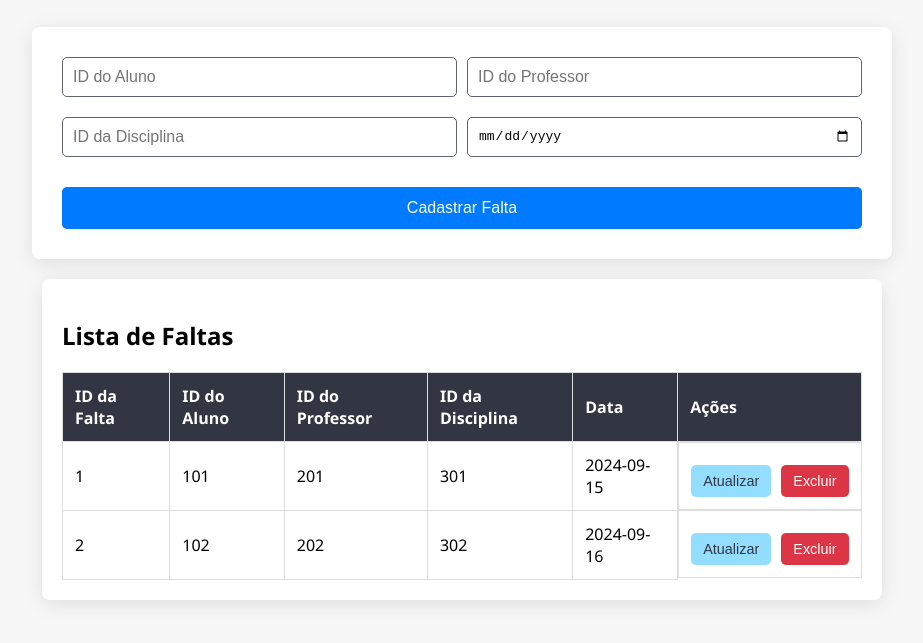
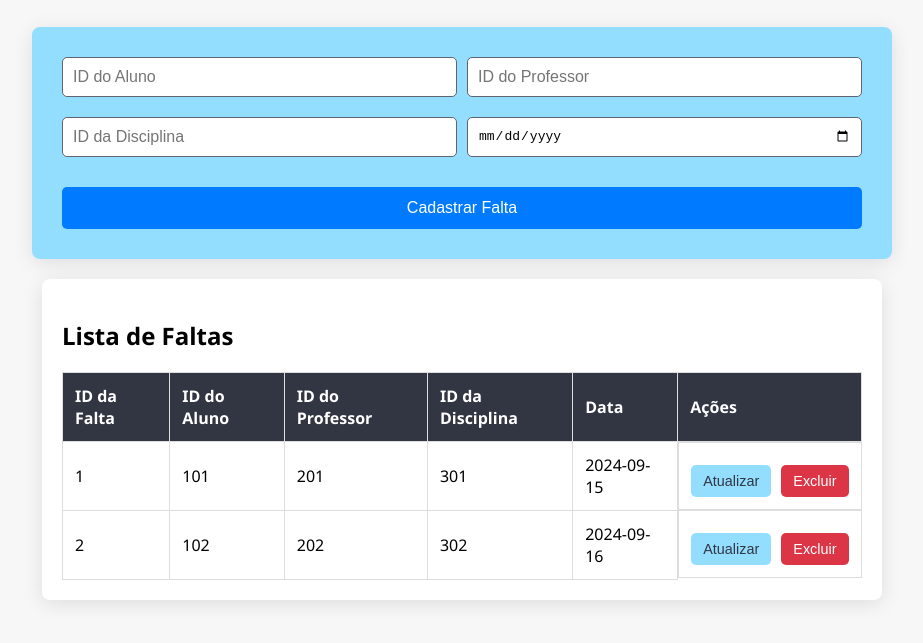
Before and after one commit to Auriacarvalho/Casa-da-Musica, a website: page Faltas.html in a window 1280 px wide. Shown: the part 105-748 px from the top of the page, without its empty margins (178-1101 px from the left). Drawn offline with Linux system fonts and the light colour scheme.

Commit message:
Update Faltas.html

```diff
--- a/Faltas.html
+++ b/Faltas.html
@@ -21,7 +21,7 @@
         form {
             max-width: 800px;
             margin: 0 auto;
-            background: #ffffff; /* Cor do formulário */
+            background: #93deff; /* Cor do formulário */
             padding: 30px;
             border-radius: 8px;
             box-shadow: 0 4px 20px rgba(0, 0, 0, 0.1);
```
